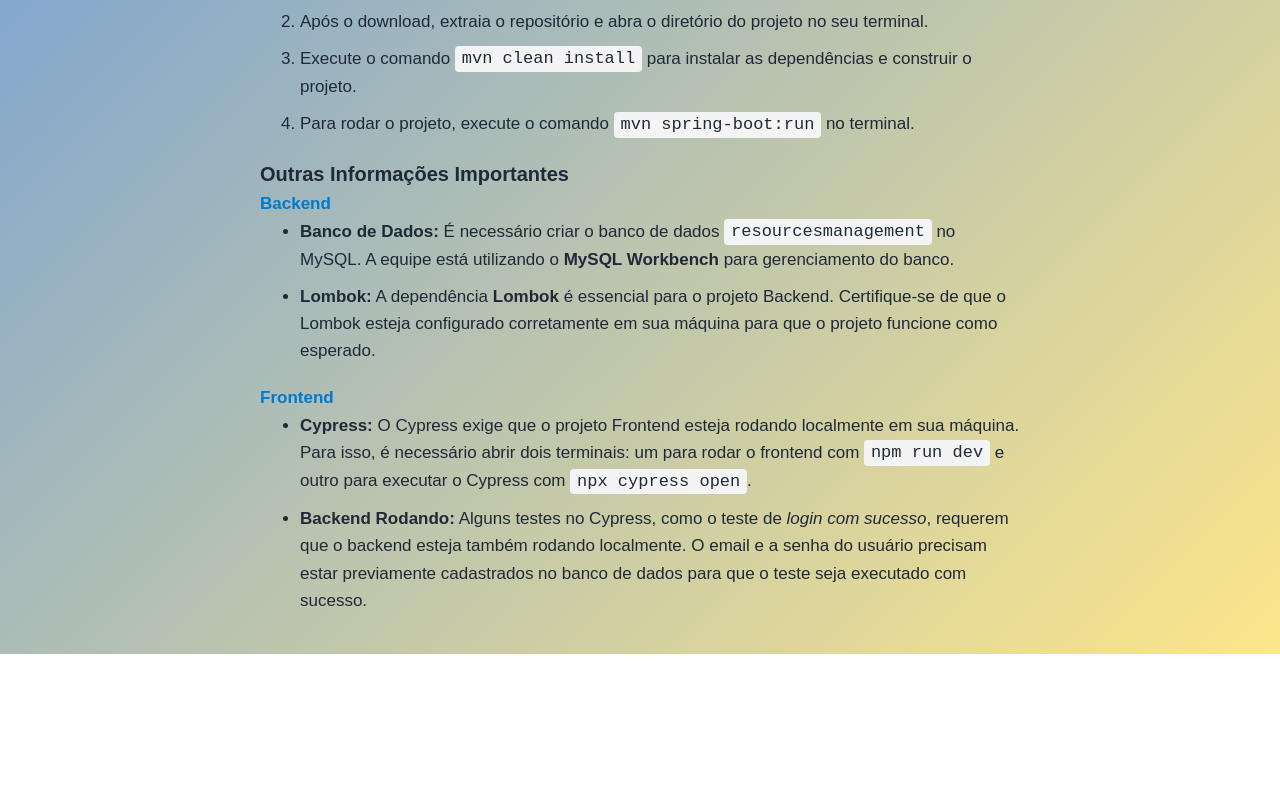
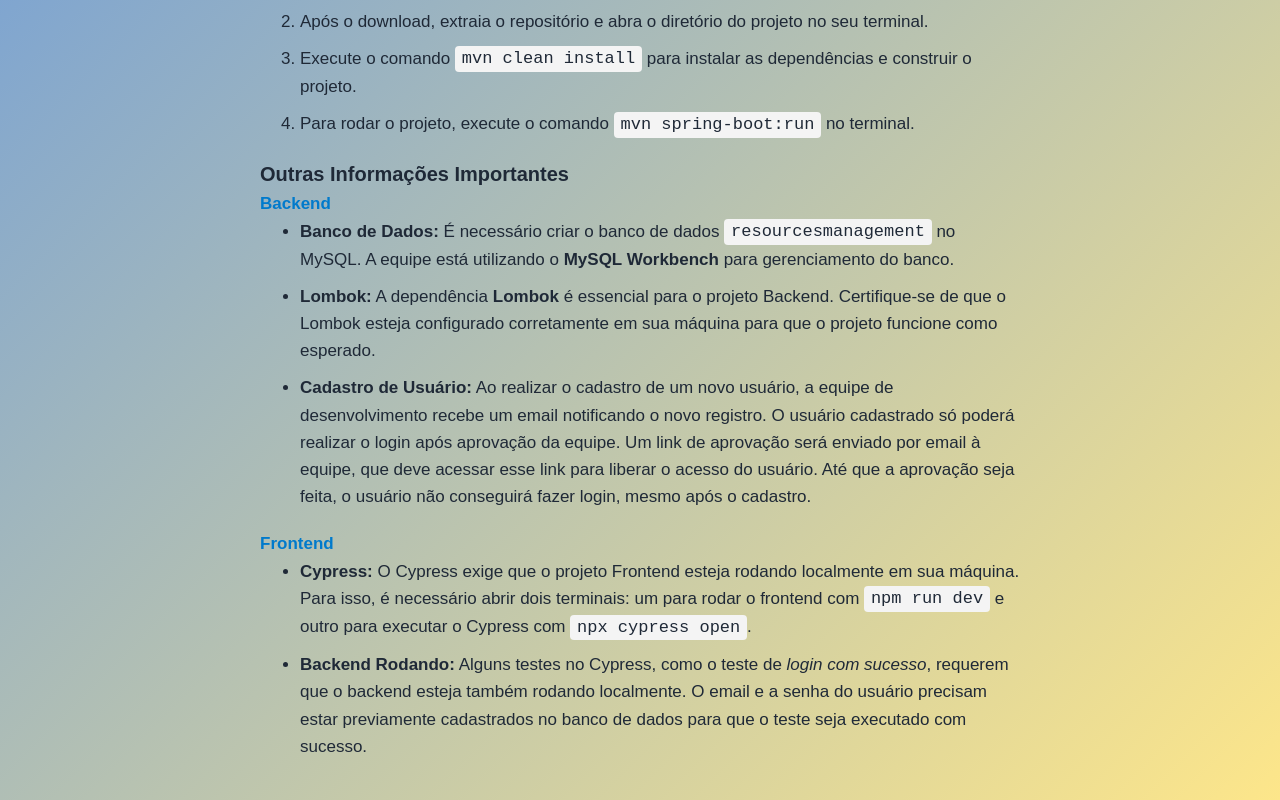
Before and after one commit to rma98/ifpe-ads-activities, a Vue app in the folder subjects/: page /#/teste-software-guia in a window 1280 px wide. Shown: the part 1142-1942 px from the top of the page. Before the commit the page ends 1796 px from the top, so only its background shows below. Built offline with nearby package versions, Linux system fonts and the light colour scheme.

Commit message:
feat: Update component TesteSoftwarePage.vue

```diff
--- a/subjects/src/views/TesteSoftwarePage.vue
+++ b/subjects/src/views/TesteSoftwarePage.vue
@@ -103,6 +103,11 @@
                     <li><strong>Lombok:</strong> A dependência <strong>Lombok</strong> é essencial para o projeto
                         Backend. Certifique-se de que o Lombok esteja configurado corretamente em sua máquina para que o
                         projeto funcione como esperado.</li>
+                    <li><strong>Cadastro de Usuário:</strong> Ao realizar o cadastro de um novo usuário, a equipe de
+                        desenvolvimento recebe um email notificando o novo registro. O usuário cadastrado só poderá
+                        realizar o login após aprovação da equipe. Um link de aprovação será enviado por email à equipe,
+                        que deve acessar esse link para liberar o acesso do usuário. Até que a aprovação seja feita, o
+                        usuário não conseguirá fazer login, mesmo após o cadastro.</li>
                 </ul>
             </div>
 
```
